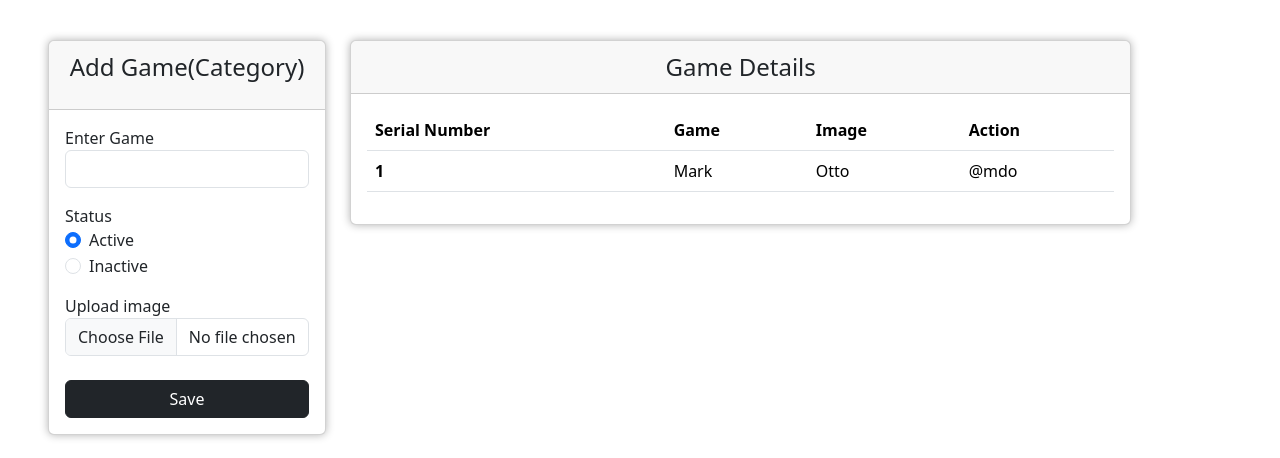
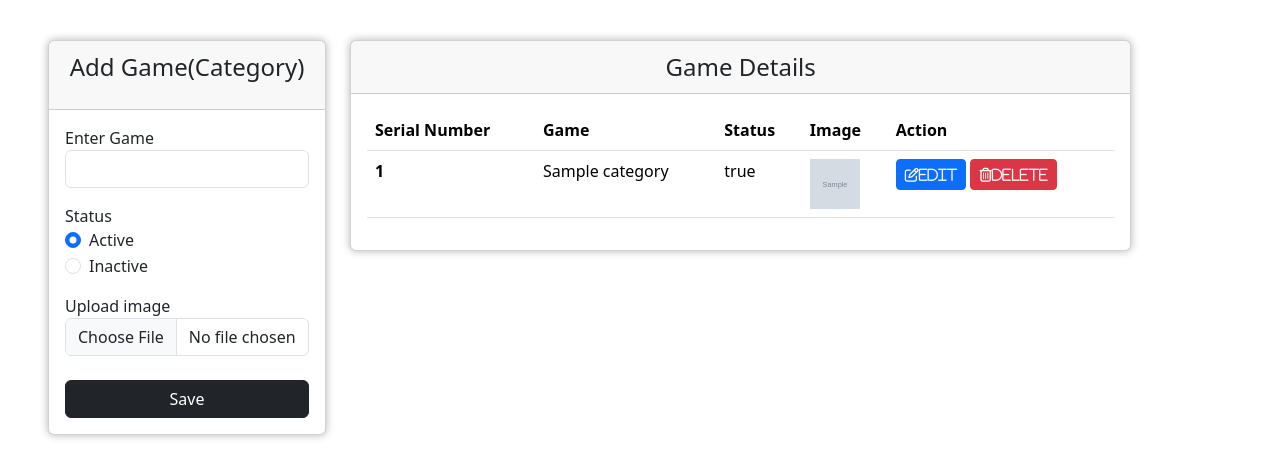
Before and after one commit to dikchhantThapa/aegis-vault, a Spring Boot app: page /admin/category in a window 1280 px wide. Shown: the part 56-514 px from the top of the page. Run offline with Spring Boot 4, Linux system fonts and the light colour scheme; tables that the repository leaves empty hold one stand-in row (values such as "Sample post"); grey boxes marked "Sample" are stand-in pictures; some libraries are stand-ins or nearby versions.

Commit message:
prepare update and delete for database and display implementation

```diff
--- a/src/main/java/com/ecom/controller/AdminController.java
+++ b/src/main/java/com/ecom/controller/AdminController.java
@@ -6,6 +6,7 @@ import jakarta.servlet.http.HttpSession;
 import org.springframework.beans.factory.annotation.Autowired;
 import org.springframework.core.io.ClassPathResource;
 import org.springframework.stereotype.Controller;
+import org.springframework.ui.Model;
 import org.springframework.util.ObjectUtils;
 import org.springframework.web.bind.annotation.*;
 import org.springframework.web.multipart.MultipartFile;
@@ -35,9 +36,12 @@ public class AdminController {
     }
 
     @GetMapping("/category")
-    public String category() {
+    public String category(Model m) {
+        m.addAttribute("categorys", categoryService.getAllCategory());
         return "admin/category";
     }
+
+
 
     @PostMapping("/saveCategory")
     public String saveCategory(@ModelAttribute Category category, @RequestParam("file") MultipartFile file,
--- a/src/main/resources/templates/admin/category.html
+++ b/src/main/resources/templates/admin/category.html
@@ -48,6 +48,7 @@
                                     <label>Status</label>
                                     <!-- radio button from bootstrap -->
                                     <div class="form-check">
+                                        <!--true = show user, false = don't show user -->
                                         <input class="form-check-input" type="radio" checked value = "true" name="isActive"
                                                id="flexRadioDefault1">
                                         <label class="form-check-label" for="flexRadioDefault1">
@@ -84,16 +85,27 @@
                                 <tr>
                                     <th scope="col">Serial Number</th>
                                     <th scope="col">Game</th>
+                                    <th scope="col">Status</th>
                                     <th scope="col">Image</th>
                                     <th scope="col">Action</th>
                                 </tr>
                                 </thead>
                                 <tbody>
-                                <tr>
-                                    <th scope="row">1</th>
-                                    <td>Mark</td>
-                                    <td>Otto</td>
-                                    <td>@mdo</td>
+                                <!-- add each item here in database -->
+                                <tr th:each = "cat,c:${categorys}">
+                                    <th scope="row">[[${c.count}]]</th>
+                                    <td>[[${cat.name}]]</td>
+                                    <td>[[${cat.isActive}]]</td>
+                                    <td><img th:src="@{'/img/category_img/'+${cat.imageName}}"
+                                             width = "50px" height = "50px"></td>
+                                    <td>
+                                        <!-- edit and delete -->
+                                        <a href = "#" class = "btn btn-primary btn-sm">
+                                            <i class="fa-regular fa-pen-to-square fa-1x">Edit</i></a>
+                                        <a href = "#" class = "btn btn-danger btn-sm">
+                                            <i class="fa-regular fa-trash-can fa-1x">Delete</i>
+                                        </a>
+                                    </td>
                                 </tr>
                                 </tbody>
                             </table>
```
